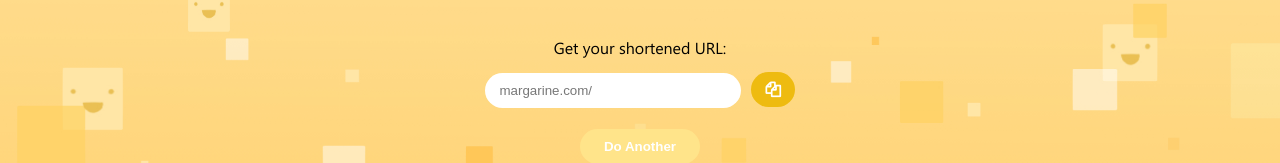
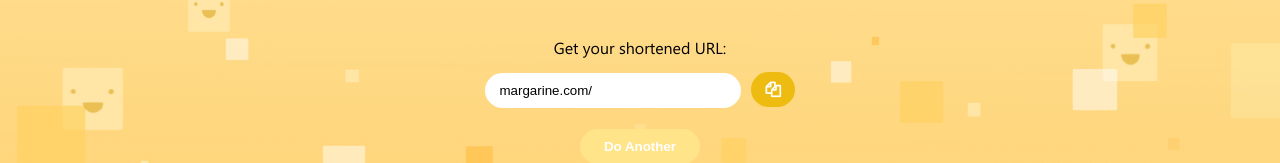
Before and after one commit to esme/margarine, a React (Create React App) app in the folder src/react-frontend/: page / in a window 1280 px wide. Shown: the part 561-724 px from the top of the page. Built offline with nearby package versions, Linux system fonts and the light colour scheme.

Commit message:
Fix for copy button

```diff
--- a/src/react-frontend/src/Shortener.js
+++ b/src/react-frontend/src/Shortener.js
@@ -38,11 +38,10 @@ const Shortener = () => {
   }
 
   const copyToClipboard = (e) => {
-    console.log(inputRef.current)
     inputRef.current.select()
     document.execCommand("copy")
     e.target.focus();
-    console.log('Copied!')
+    console.log(`Copied ${inputRef.current.value}!`)
   }
 
   return (
@@ -107,7 +106,9 @@ const Shortener = () => {
           ref={inputRef}
           className="inputRounded inputText"
           style={{width: '50%'}}
-          placeholder={`margarine.com/${shortenedUrl}`}
+          value={`margarine.com/${shortenedUrl}`}
+          onChange={setShortenedUrl}
+          readOnly="readOnly"
           type="text"
         />
         <input
```
